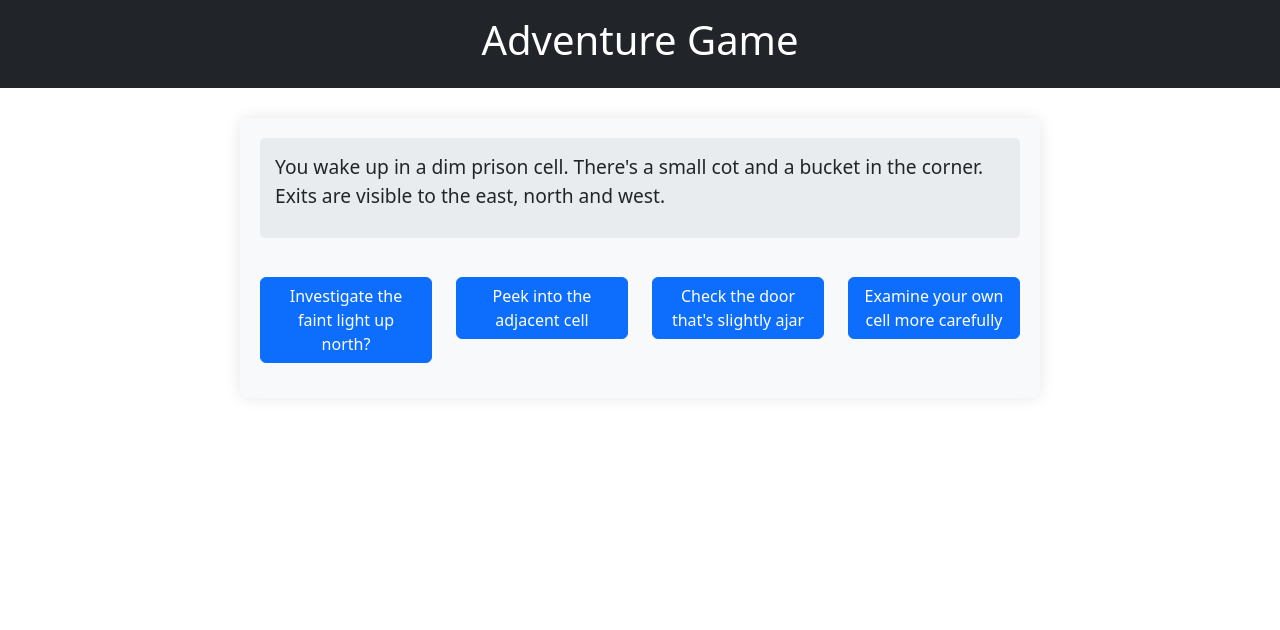
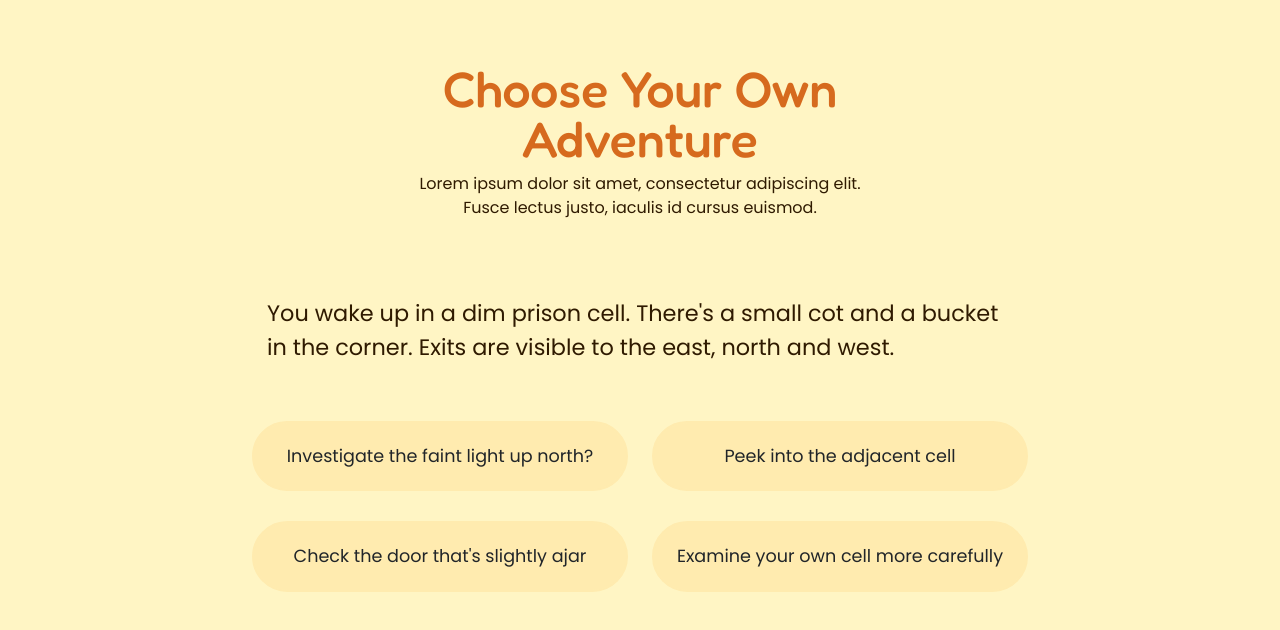
Before and after one commit to jtraveler/project-2, a plain HTML site: page index.html in a window 1280 px wide. Drawn offline with nearby package versions, Linux system fonts and the light colour scheme.

Commit message:
primarily updated the styling of the UI, added test image

```diff
--- a/assets/css/style.css
+++ b/assets/css/style.css
@@ -1,18 +1,43 @@
+body {
+
+  background: #fff5c4;
+  font-family: 'Poppins', san-serif;
+  font-size: 16px;
+  color: #2f1a00;
+  align-items: center;;
+}
+
+header {
+
+  max-width: 500px;
+}
+
+main {width: 100%;}
+
+h1 {
+
+  font-family: 'Fredoka', san-serif;
+  color: #d66a1e;
+  text-align: center;
+  font-size: 50px;
+    line-height: 50px;
+}
+
+
+
 /* Additional styling for the game elements */
 #game-container {
   max-width: 800px;
   margin: 30px auto;
-  padding: 20px;
   border-radius: 8px;
-  box-shadow: 0 0 15px rgba(0,0,0,0.1);
-  background-color: #f8f9fa;
 }
 
+
+
 #narrator {
-  font-size: 1.2rem;
+  font-size: 1.4rem;
   margin-bottom: 30px;
   padding: 15px;
-  background-color: #e9ecef;
   border-radius: 5px;
   min-height: 100px;
 }
@@ -24,12 +49,26 @@
   align-items: flex-start;
 }
 
-.question-text {
-  margin-bottom: 8px;
-  font-weight: 500;
-  color: #495057;
+/* Makes the 3rd and 4th options have margin right auto to
+push it to the left if one of them is on the row by itself */
+.direction-container:nth-child(n + 3) {
+  margin-right: auto;
 }
 
 .direction-button {
   min-width: 120px;
+  font-size: 1.1rem;
+  background-color: #ffebaf;
+  border-radius: 50px;
+  width: 100%;
+  padding: 20px;
+  border: solid 2px #ffebaf;
+  transition: background-color .5s ease-in-out;
+  transition: border .8s ease-in-out;
+
 }
+
+.direction-button:hover {
+  border: solid 2px #d66a1e;
+
+}
--- a/assets/js/script.js
+++ b/assets/js/script.js
@@ -1,3 +1,4 @@
+
 // Direction Buttons
 let narrator = document.getElementById('narrator');
 let north = document.getElementById('north');
@@ -30,8 +31,13 @@ const rooms = [
       east: "Check the door that's slightly ajar",
       west: "Peek into the adjacent cell",
       south: "Examine your own cell more carefully"
+    },
+    // Adding the visual for this room
+    media: {
+      type: "image",
+      src: "assets/images/test.jpg",
+      alt: "A dim prison cell"
     }
-
 },
     {
         id: 1,
@@ -43,6 +49,12 @@ const rooms = [
         south: -1,
         buttonText: {
           west: "Return to your cell"
+      },
+      // Adding the visual for this room
+      media: {
+        type: "image", // can be "image" or "video"
+        src: "assets/images/test.jpg", // path to media file
+        alt: "A dim prison cell" // for accessibility
       }
 
     },
--- a/index.html
+++ b/index.html
@@ -17,35 +17,43 @@
 
     <!-- Stylesheet -->
     <link rel="stylesheet" href="assets/css/style.css" />
-  </head>
-  <body>
-    <header class="bg-dark text-white p-3 text-center">
-      <h1>Adventure Game</h1>
+
+    <!-- Fonts-->
+
+    <link rel="preconnect" href="https://fonts.googleapis.com">
+<link rel="preconnect" href="https://fonts.gstatic.com" crossorigin>
+<link href="https://fonts.googleapis.com/css2?family=Fredoka:wght@300..700&family=Lilita+One&family=Poppins:ital,wght@0,100;0,200;0,300;0,400;0,500;0,600;0,700;0,800;0,900;1,100;1,200;1,300;1,400;1,500;1,600;1,700;1,800;1,900&family=Quicksand:wght@300..700&display=swap" rel="stylesheet">
+
+</head>
+  <body class="d-flex flex-column min-vh-100 container">
+    <header class="mt-5 p-3 text-center">
+      <h1>Choose Your Own Adventure</h1>
+      <p>Lorem ipsum dolor sit amet, consectetur adipiscing elit. Fusce lectus justo, iaculis id cursus euismod.</p>
     </header>
 
     <main>
       <div id="game-container" class="container">
         <div id="narrator" class="mb-4"></div>
 
-        <div id="direction" class="row">
+        <div id="direction" class="row justify-content-center align-items-center">
           <!-- North direction -->
-          <div class="col-md-6 col-lg-3 direction-container">
-            <button id="north" class="btn btn-primary direction-button"></button>
+          <div class="col-md-6 col-lg-6 direction-container">
+            <button id="north" class="btn direction-button"></button>
           </div>
 
           <!-- West direction -->
-          <div class="col-md-6 col-lg-3 direction-container">
-            <button id="west" class="btn btn-primary direction-button"></button>
+          <div class="col-md-6 col-lg-6 direction-container">
+            <button id="west" class="btn direction-button"></button>
           </div>
 
           <!-- East direction -->
-          <div class="col-md-6 col-lg-3 direction-container">
-            <button id="east" class="btn btn-primary direction-button"></button>
+          <div class="col-md-6 col-lg-6 direction-container">
+            <button id="east" class="btn direction-button"></button>
           </div>
 
           <!-- South direction -->
-          <div class="col-md-6 col-lg-3 direction-container">
-            <button id="south" class="btn btn-primary direction-button"></button>
+          <div class="col-md-6 col-lg-6 direction-container">
+            <button id="south" class="btn direction-button"></button>
           </div>
         </div>
       </div>
```
Also changed, not shown: assets/images/test.jpg (added). Lines whose indentation alone changed are shown as unchanged.
